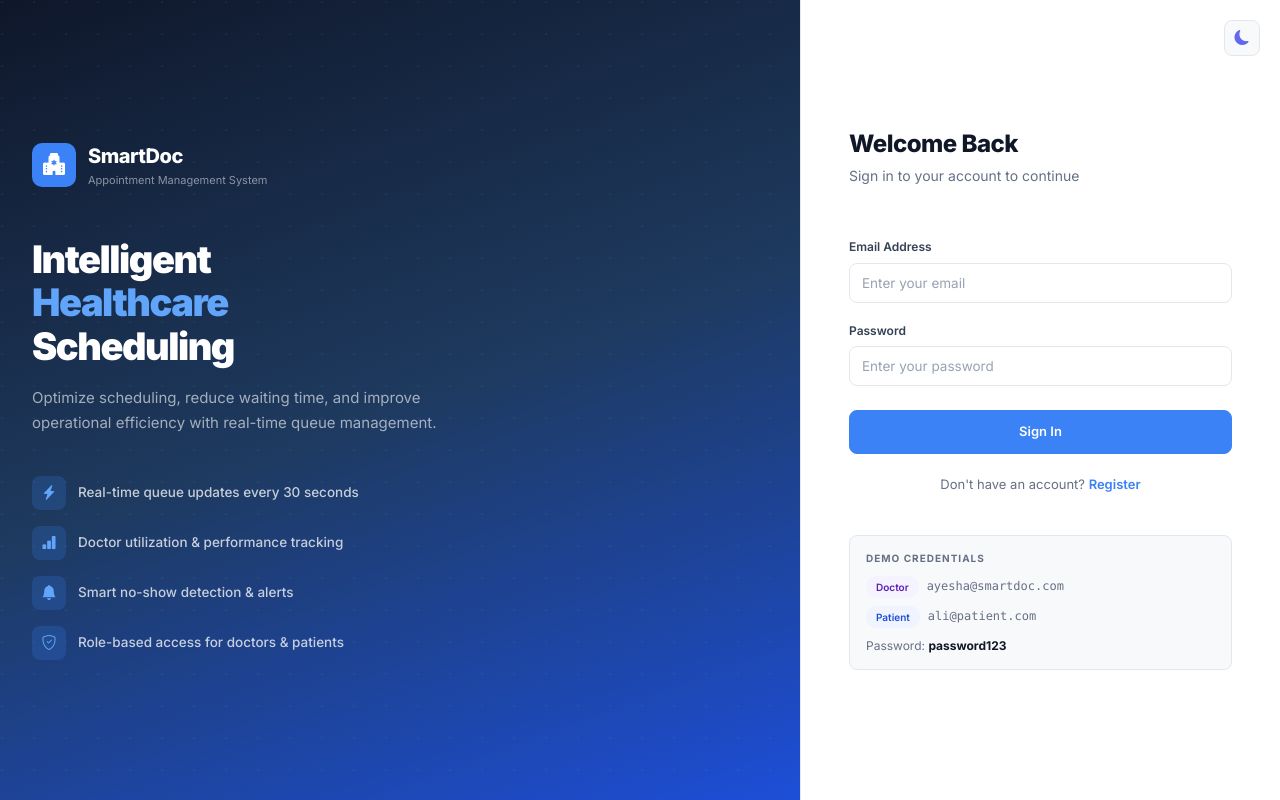
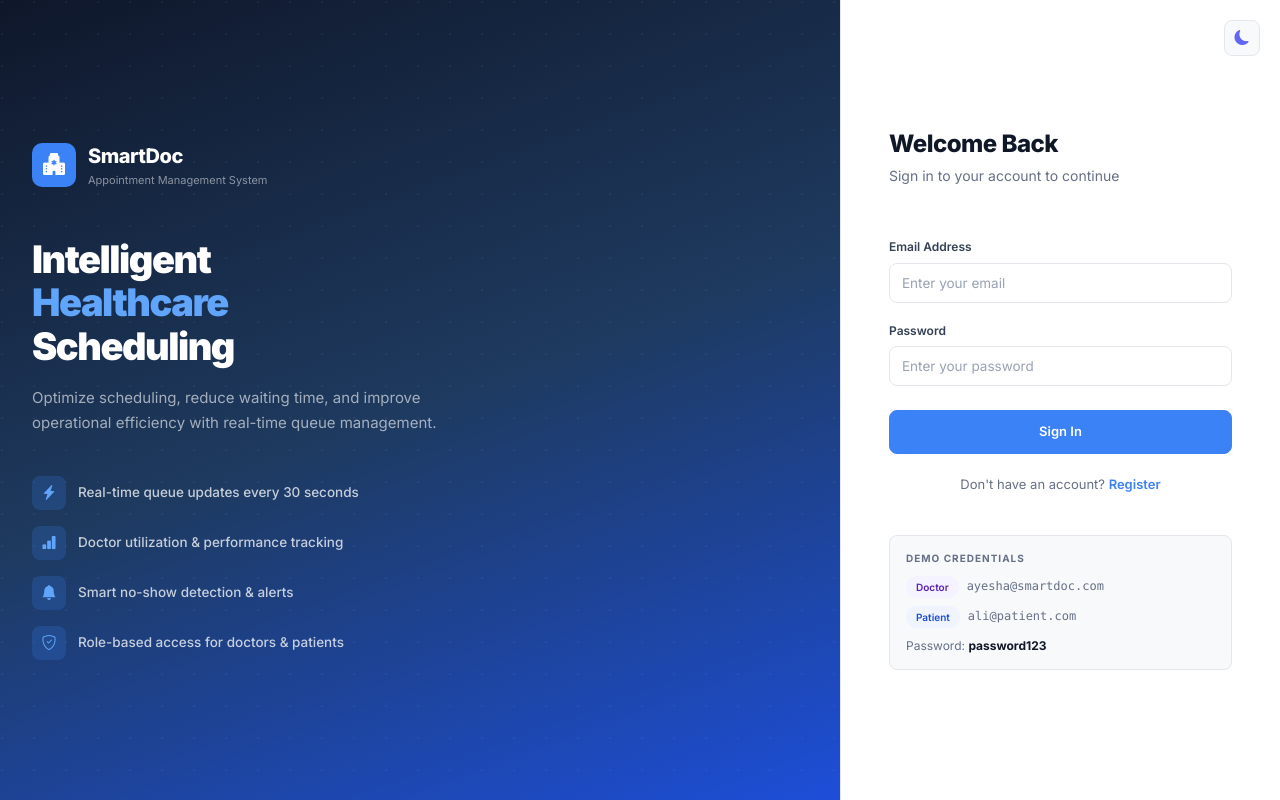
Before and after one commit to ajmalhussain92/smart-appointment-system, a React app in the folder frontend/: page /login in a window 1280 px wide. Built offline with nearby package versions, Linux system fonts and the light colour scheme; the HTML template or start-up script is replaced by a standard one.

Commit message:
fix: login layout - remove center gap, right panel fixed width 440px

```diff
--- a/frontend/src/pages/Login.jsx
+++ b/frontend/src/pages/Login.jsx
@@ -93,7 +93,8 @@ export default function Login() {
 
       {/* Right — Form */}
       <div style={{
-        width: '100%', maxWidth: 480,
+        width: 440,
+        flexShrink: 0,
         display: 'flex', flexDirection: 'column', justifyContent: 'center',
         padding: '40px 48px', background: 'var(--surface)',
         borderLeft: '1px solid var(--border)',
```
